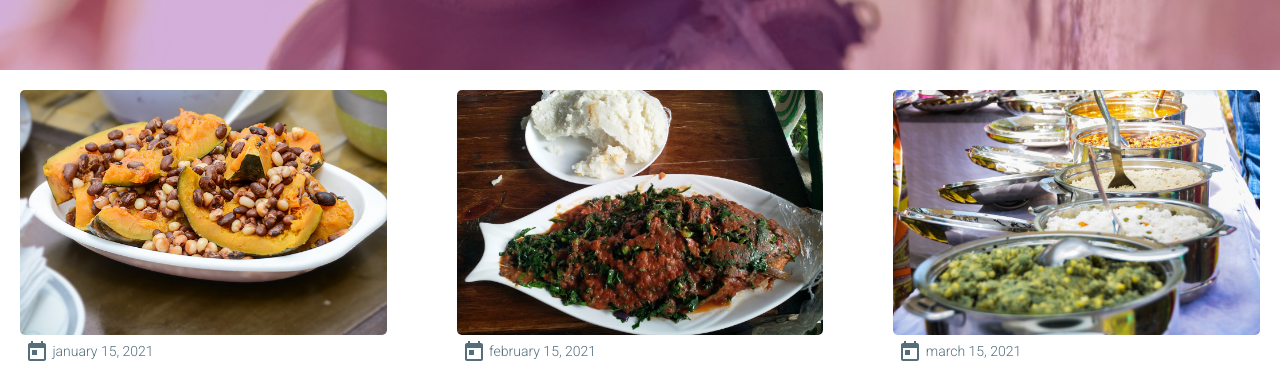
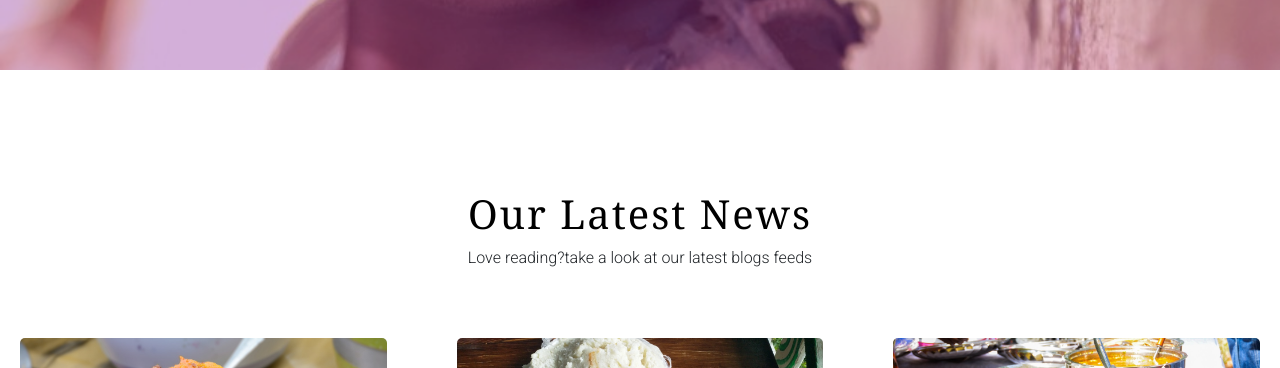
Before and after one commit to Diana-nyamai/CharityFundWebsite, a React (Create React App) app: page /StoriesUntold in a window 1280 px wide. Shown: the part 730-1098 px from the top of the page. Built offline with nearby package versions, Linux system fonts and the light colour scheme.

Commit message:
stories untold update

```diff
--- a/src/Pages/homepage/HomePage.js
+++ b/src/Pages/homepage/HomePage.js
@@ -50,8 +50,6 @@ class Homepage extends React.Component {
                   <MDBNavItem>
                     <Nav.Link href="/EventPage">Events</Nav.Link>
                   </MDBNavItem>
-
-
                   <MDBNavItem>
                     <Nav.Link href="/ContactPage">Contact Us</Nav.Link>
                   </MDBNavItem>
@@ -170,7 +168,7 @@ class Homepage extends React.Component {
 
        {/*Our latest News*/}
        <div style={{paddingBottom:'2em'}}>
-       <h1 style={{textAlign:'center'}}>Our Latest news</h1>
+       <h1 style={{textAlign:'center'}}>Our Latest News</h1>
        <p style={{textAlign:'center'}}>Love reading?take a look at our latest blogs feeds</p>
        </div>
        <LatestNews/>
--- a/src/Pages/storiesUntold/StoriesUntold.js
+++ b/src/Pages/storiesUntold/StoriesUntold.js
@@ -1,5 +1,5 @@
 import React from 'react';
-import { MDBNavbar, MDBNavbarNav, MDBNavbarToggler, MDBCollapse, MDBNavItem, MDBContainer, MDBMask, MDBView } from 'mdbreact';
+import { MDBNavbar, MDBNavbarNav, MDBNavbarToggler, MDBCollapse, MDBNavItem, MDBMask, MDBView } from 'mdbreact';
 import { BrowserRouter as Router } from 'react-router-dom';
 import {Nav,Navbar} from 'react-bootstrap';
 import {Animated} from "react-animated-css";
@@ -62,6 +62,10 @@ class StoriesUntold extends React.Component {
         </header>
 
         <main>
+        <div style={{paddingBottom:'2em'}}>
+        <h1 style={{textAlign:'center'}}>Our Latest News</h1>
+        <p style={{textAlign:'center'}}>Love reading?take a look at our latest blogs feeds</p>
+        </div>
           <LatestNews/>
         </main>
       </div>
```
Also changed, not shown: 1 other file (tests, documents, lock files or other folders).
